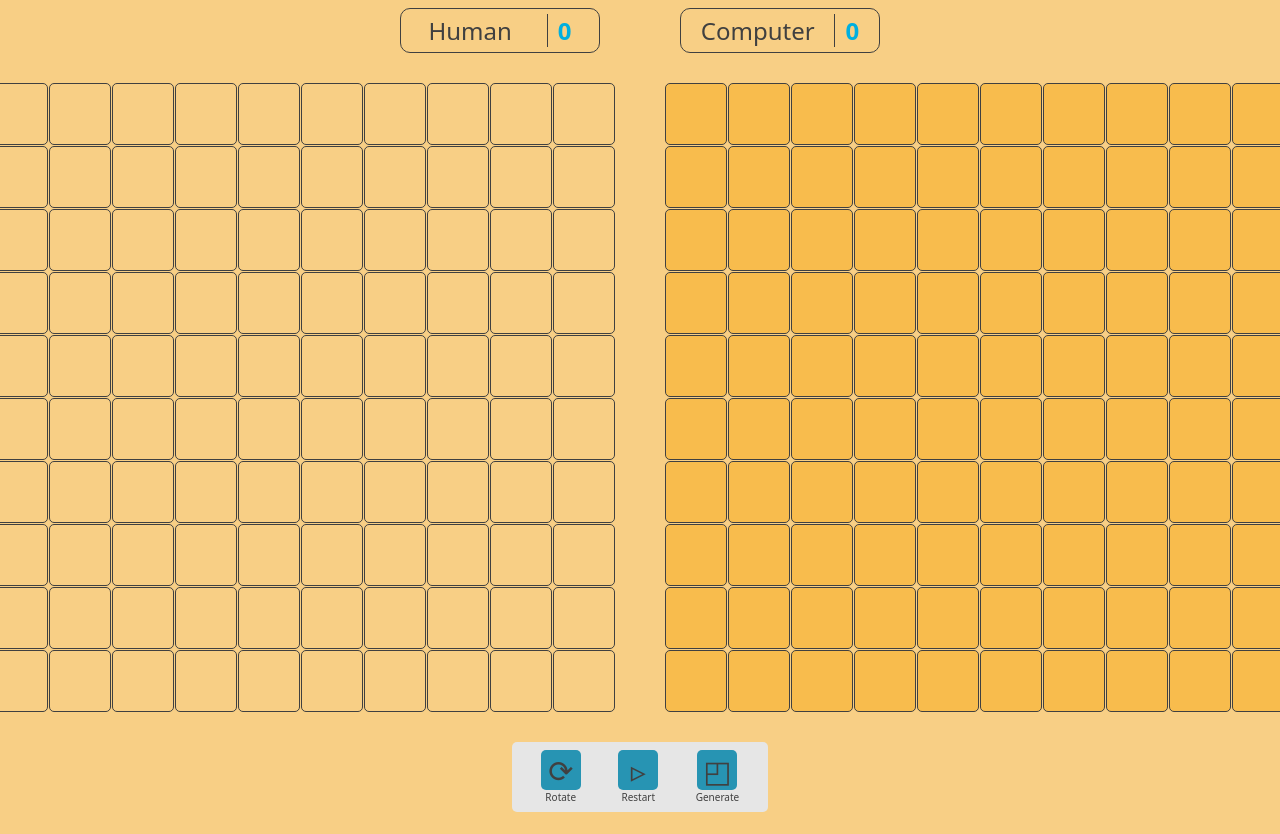
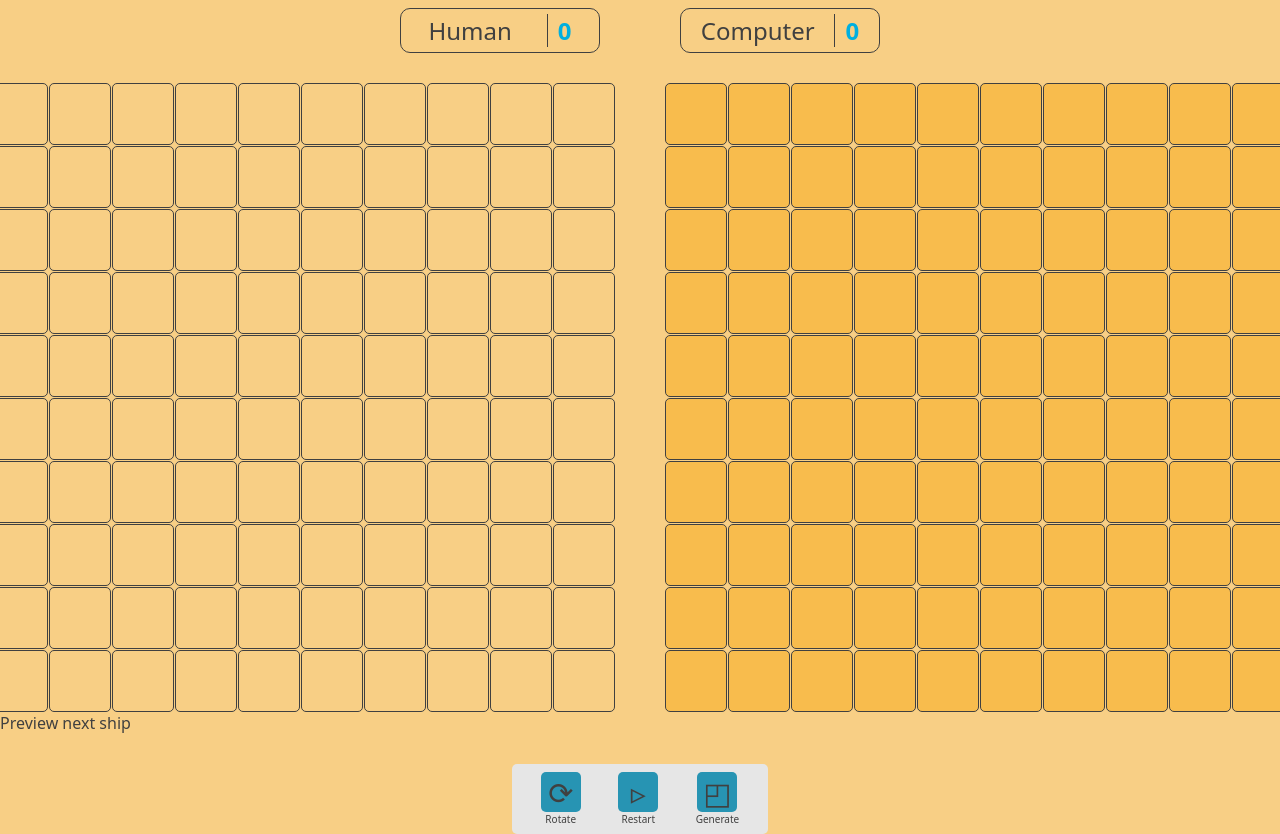
Before and after one commit to durgeshbg/battleship, a website built with webpack: page src/index.html in a window 1280 px wide. Shown: the part 131-965 px from the top of the page. Before the commit the page ends 943 px from the top, so only its background shows below. Built offline with nearby package versions, Linux system fonts and the light colour scheme.

Commit message:
feat: preview display

```diff
--- a/src/index.html
+++ b/src/index.html
@@ -21,6 +21,11 @@
       <div class="left"></div>
       <div class="right"></div>
     </div>
+    <div class="navbar">
+      <div class="preview">
+        <div class="display"></div>
+        <div class="tag">Preview next ship</div>
+      </div>
       <div class="dashboard">
         <div class="rotate">
           <div class="option">&#x27F3;</div>
@@ -35,5 +40,6 @@
           <div class="tag">Generate</div>
         </div>
       </div>
+    </div>
   </body>
 </html>
```
Lines whose indentation alone changed are shown as unchanged.
